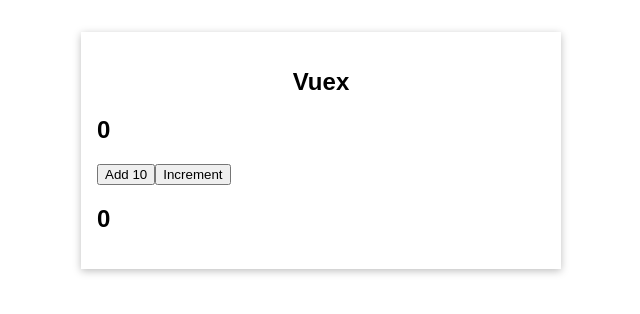
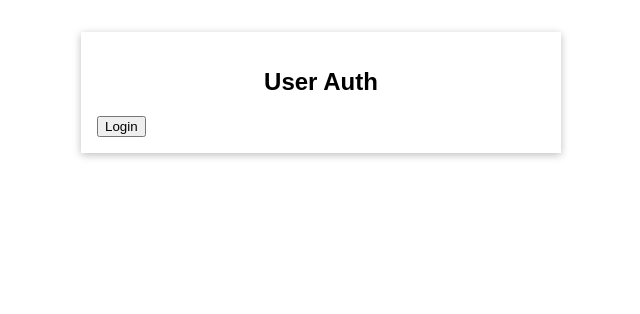
Before and after one commit to mutuadavid93/vue-road, a Vue app: page / in a window 1280 px wide. Shown: the top 314 px of the page, without its empty margins (319-959 px from the left). Built offline with nearby package versions, Linux system fonts and the light colour scheme.

Commit message:
feat(use-vuex): Use mapGetters() and mapActions() helpers

```diff
--- a/src/App.vue
+++ b/src/App.vue
@@ -1,41 +1,58 @@
 <template>
-  <base-container title="Vuex">
-    <!-- Access state inside any component -->
+  <base-container title="Vuex" v-if="isAuthenticated">
+    <!--
+      Access state inside any component
+      Mycounter property below can be e.g. a cart div which can be updated
+      from many other components which do not need to have the counter div
+      themselves
+    -->
     <h2>{{ mycounter }}</h2>
-    <button @click="incrementCounter">Add 10</button>
+
+    <!-- Dispatch an Action via mapActions Helper passing in a payload -->
+    <button @click="increase({ value: 20 })">Add 20</button>
     <change-counter></change-counter>
     <final-score></final-score>
+  </base-container>
+
+  <base-container title="User Auth">
+    <user-auth></user-auth>
   </base-container>
 </template>
 
 <script>
+import { mapActions, mapGetters } from 'vuex';
 import BaseContainer from './components/BaseContainer.vue';
 import ChangeCounter from './components/ChangeCounter.vue';
 import FinalScore from './components/FinalScore.vue';
+import UserAuth from './components/UserAuth.vue';
 
 export default {
   components: {
     BaseContainer,
     ChangeCounter,
-    FinalScore
+    FinalScore,
+    UserAuth
   },
   computed: {
+    ...mapGetters(['isAuthenticated']),
     mycounter() {
       // Read state directly from store
       return this.$store.state.counter;
     }
   },
   methods: {
-    incrementCounter() {
-      // Component reaching out to a Mutation which will update the `counter`
-      // state in store
-      // Commit takes in a second argument i.e. payload which will be passed to
-      // the named mutation
-      // this.$store.commit('increase', { value: 10 });
-      //
-      // Hint :: dispatch() has same signature as commit()
-      this.$store.dispatch('increase', { value: 10 });
-    }
+    // incrementCounter() {
+    //   // Component reaching out to a Mutation which will update the `counter`
+    //   // state in store
+    //   // Commit takes in a second argument i.e. payload which will be passed to
+    //   // the named mutation
+    //   // this.$store.commit('increase', { value: 10 });
+    //   //
+    //   // Hint :: dispatch() has same signature as commit()
+    //   this.$store.dispatch('increase', { value: 10 });
+    // }
+
+    ...mapActions(['increase'])
   }
 };
 </script>
--- a/src/components/ChangeCounter.vue
+++ b/src/components/ChangeCounter.vue
@@ -1,13 +1,23 @@
 <template>
-  <button @click="addOne">Increment</button>
+  <button @click="increment">Increment</button>
+  <practice></practice>
 </template>
 
 <script>
+import { mapActions } from 'vuex';
+import Practice from './Practice.vue';
+
 export default {
+  components: { Practice },
   methods: {
-    addOne() {
-      this.$store.dispatch('increment');
-    }
+    // addOne() {
+    //   this.$store.dispatch('increment');
+    // }
+
+    // Use mapActions to grab an action from store
+    // Plot Twist :: Vue creates named methods automatically and merges them
+    // into existing ones inside the `methods` property.
+    ...mapActions(['increment'])
   }
 };
 </script>
--- a/src/components/FinalScore.vue
+++ b/src/components/FinalScore.vue
@@ -1,15 +1,15 @@
 <template>
-  <h2>{{ finalcounter }}</h2>
+  <h2>{{ normalizedCounter }}</h2>
 </template>
 
 <script>
+import { mapGetters } from 'vuex';
+
 export default {
   computed: {
-    finalcounter() {
-      // normalizedCounter is a Getter inside the store
-      // current state will be passed directly into it
-      return this.$store.getters.normalizedCounter;
-    }
+    // Grab a named getter from store
+    // Instead of drilling down into your store
+    ...mapGetters(['normalizedCounter'])
   }
 };
 </script>
--- /dev/null
+++ b/src/components/Practice.vue
@@ -0,0 +1,13 @@
+<template>
+  <button @click="addtwenty({ value: 41 })">Add 41</button>
+</template>
+
+<script>
+import { mapActions } from 'vuex';
+export default {
+  methods: {
+    // Using custom method names with  mapHelpers
+    ...mapActions({ addtwenty: 'increase' })
+  }
+};
+</script>
--- /dev/null
+++ b/src/components/UserAuth.vue
@@ -0,0 +1,16 @@
+<template>
+  <button @click="login" v-if="!isAuthenticated">Login</button>
+  <button @click="logout" v-if="isAuthenticated">Log out</button>
+</template>
+
+<script>
+import { mapActions, mapGetters } from 'vuex';
+export default {
+  methods: {
+    ...mapActions(['login', 'logout'])
+  },
+  computed: {
+    ...mapGetters(['isAuthenticated'])
+  }
+};
+</script>
--- a/src/main.js
+++ b/src/main.js
@@ -9,7 +9,8 @@
   // state here is similar to data() in an individual component
   state() {
     return {
-      counter: 0
+      counter: 0,
+      isLoggedIn: false
     };
   },
 
@@ -26,6 +27,10 @@
     // @payload is the incoming dynamic data to update state
     increase(state, payload) {
       state.counter = state.counter + payload.value;
+    },
+
+    setAuth(state, payload) {
+      state.isLoggedIn = payload.isAuth;
     }
   },
 
@@ -44,6 +49,10 @@
       if (finalcounter < 0) return 0;
       if (finalcounter >= 50) return 100 + '%';
       return finalcounter;
+    },
+
+    isAuthenticated(state) {
+      return state.isLoggedIn;
     }
   },
 
@@ -63,6 +72,13 @@
     // Receaving forwarded payload from a component
     increase(context, forwardedPayload) {
       context.commit('increase', forwardedPayload);
+    },
+
+    login(context) {
+      context.commit('setAuth', { isAuth: true });
+    },
+    logout(context) {
+      context.commit('setAuth', { isAuth: false });
     }
   }
 });
```
